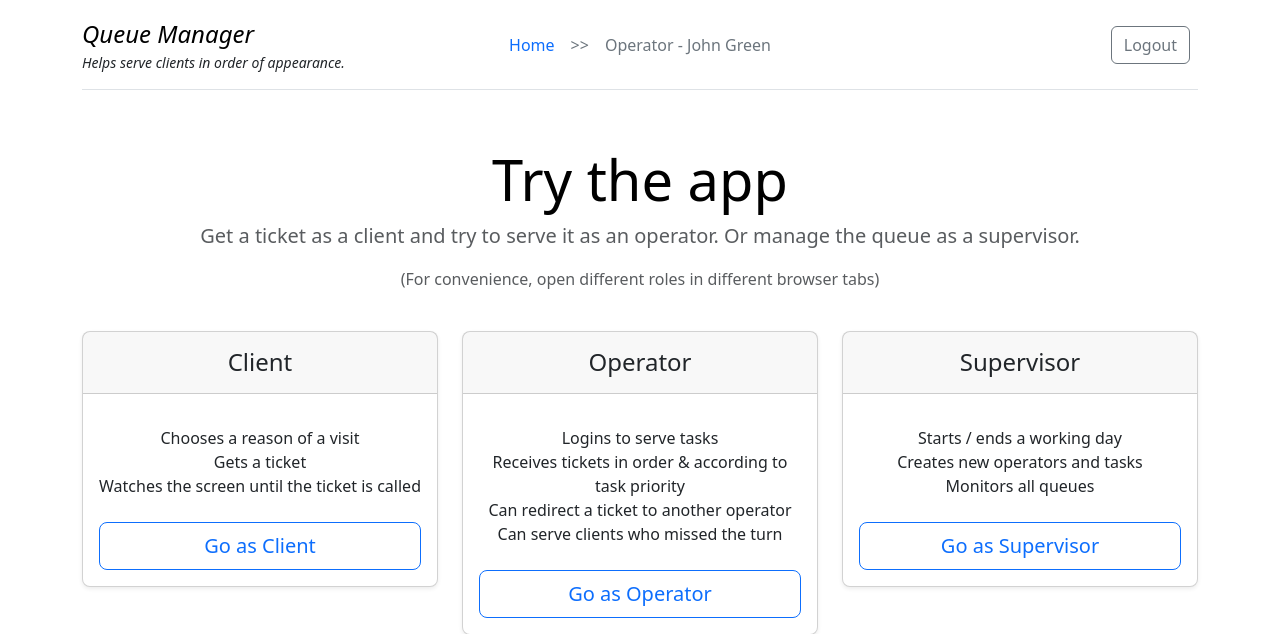
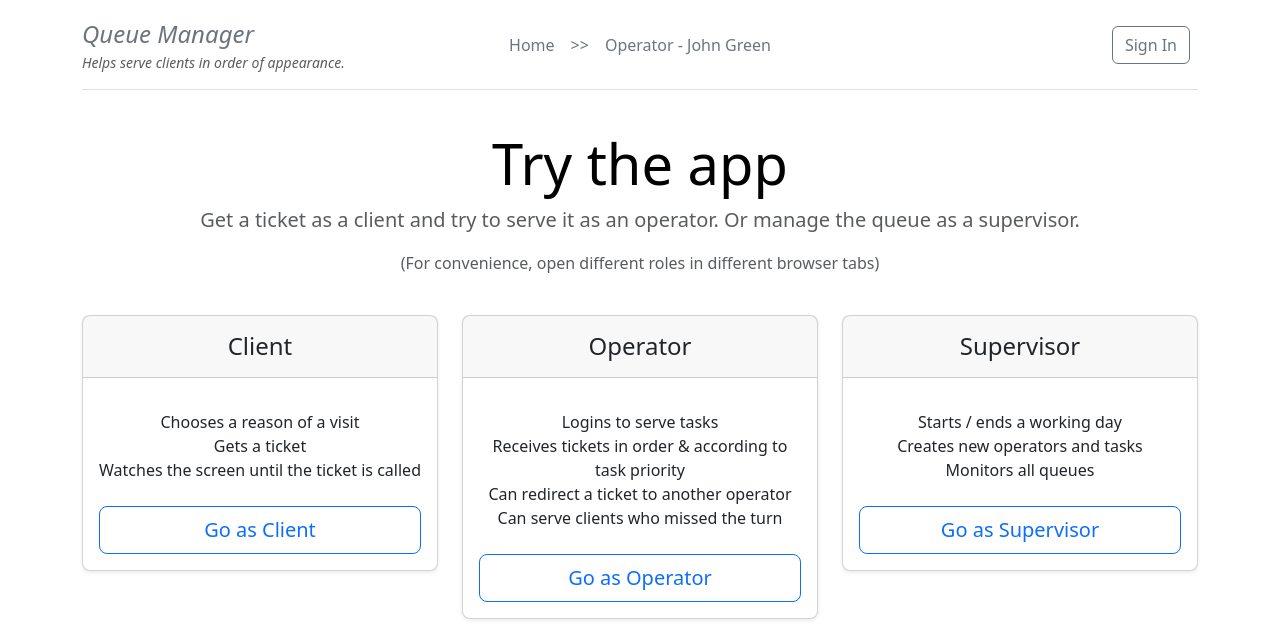
Before and after one commit to Andrey-Volkovitskiy/queue-manager, a Django app: template queue_manager/templates/index.html in a window 1280 px wide. Shown: the top 634 px of the page. Run offline with Django 4.2, Linux system fonts and the light colour scheme; the template is opened without the code that fills it, so the values that code supplies are empty; some libraries are stand-ins or nearby versions.

Commit message:
Add Login/Logout pagees

```diff
--- a/queue_manager/settings.py
+++ b/queue_manager/settings.py
@@ -135,6 +135,11 @@ USE_I18N = True
 
 USE_TZ = True
 
+LOGIN_REDIRECT_URL = 'home'
+
+LOGOUT_REDIRECT_URL = 'home'
+
+LOGIN_URL = 'login'
 
 # Static files (CSS, JavaScript, Images)
 # https://docs.djangoproject.com/en/4.2/howto/static-files/
--- a/queue_manager/templates/base.html
+++ b/queue_manager/templates/base.html
@@ -15,9 +15,9 @@
 
   <body class="d-flex flex-column min-vh-100">
     <div class="container">
-        <header class="d-flex flex-wrap align-items-center justify-content-center justify-content-md-between py-3 mb-4 border-bottom">
-          <div class="col-md-3 mb-2 mb-md-0">
-            <a href="/" class="d-inline-flex link-body-emphasis text-decoration-none">
+        <header class="d-flex flex-wrap align-items-center justify-content-center justify-content-md-between py-3 mb-2 border-bottom">
+          <div class="col-md-3 mb-2 mb-md-0 text-muted">
+            <a href="/" class="d-inline-flex link-secondary text-decoration-none">
                 <span class="fs-4 fst-italic">Queue Manager</span>
             </a>
             <div>
@@ -26,13 +26,22 @@
           </div>
 
           <ul class="nav col-12 col-md-auto mb-2 justify-content-center mb-md-0">
-            <li><a href="#" class="nav-link px-2">Home</a></li>
+            <li><a href="#" class="nav-link link-secondary px-2">Home</a></li>
             <li><span class="nav-link px-2 link-secondary">>></span></li>
-            <li><a href="#" class="nav-link px-2 link-secondary">Operator - John Green</a></li>
+            <li><a href="#" class="nav-link link-secondary px-2">Operator - John Green</a></li>
           </ul>
 
           <div class="col-md-3 text-end">
-            <button type="button" class="btn btn-outline-secondary me-2">Logout</button>
+            {% if user.is_authenticated %}
+              <div>
+                <a class="btn btn-outline-secondary" href="{% url 'logout' %}">Logout</a>
+              </div>
+              <div>
+                <small class="w-light text-muted">{{ user.first_name }} {{ user.last_name }}</small>
+              </div>
+            {% else %}
+              <a class="btn btn-outline-secondary me-2" href="{% url 'login' %}">Sign In</a>
+            {% endif %}
           </div>
         </header>
     </div>
--- a/queue_manager/urls.py
+++ b/queue_manager/urls.py
@@ -19,8 +19,10 @@ from django.urls import path, include
 from . import views
 
 urlpatterns = [
-    path('', views.index),
+    path('', views.index, name='home'),
     path('task/', include('queue_manager.task.urls')),
+    path('login/', views.SiteLoginView.as_view(), name='login'),
+    path('logout/', views.SiteLogoutView.as_view(), name='logout'),
     path('error/', views.intendent_error),  # Rollbarr debug page
     path('admin/', admin.site.urls),
 ]
```
Also changed, not shown: queue_manager/templates/login.html (added, +18 -0 lines), queue_manager/views.py (+18 -3 lines).
